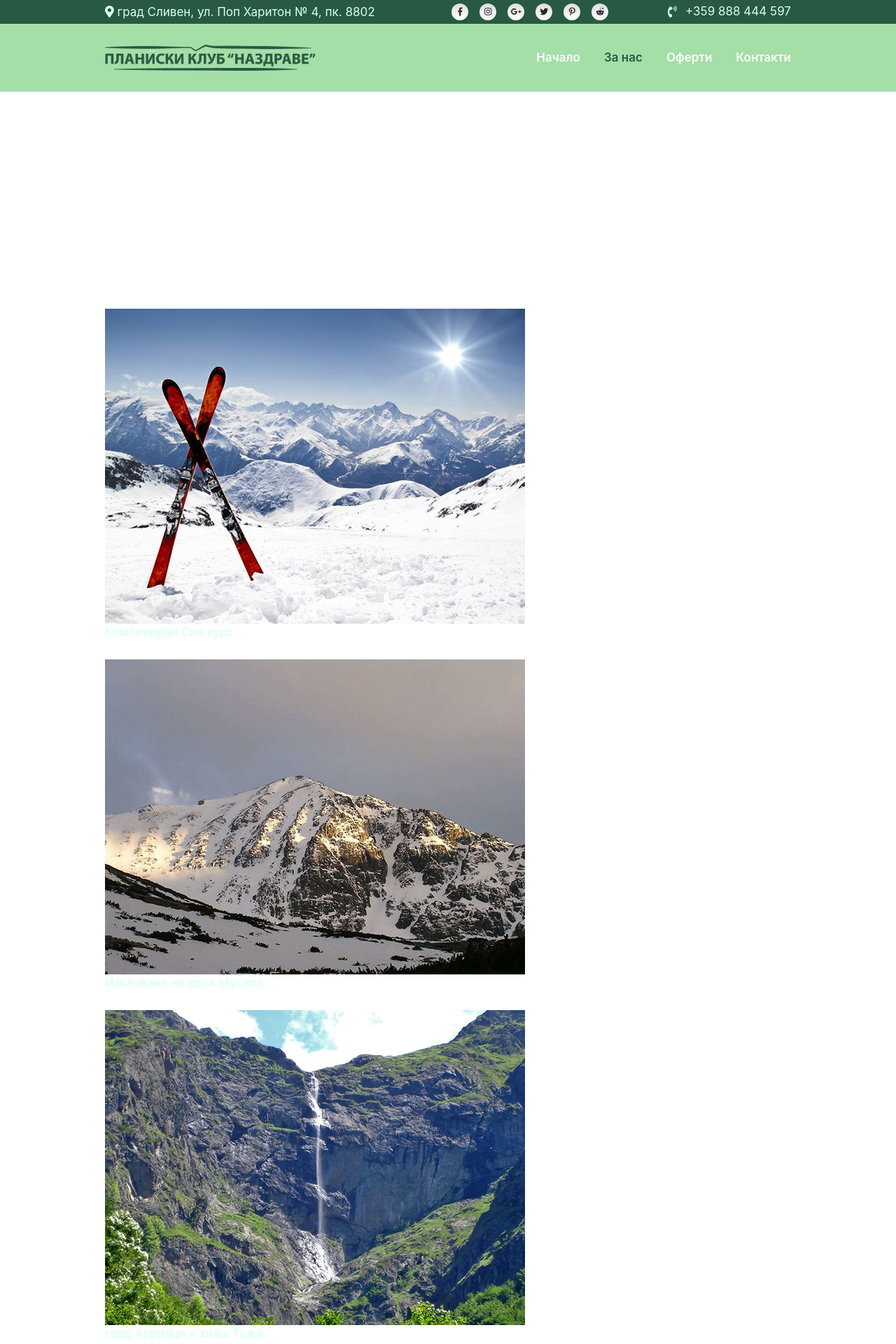
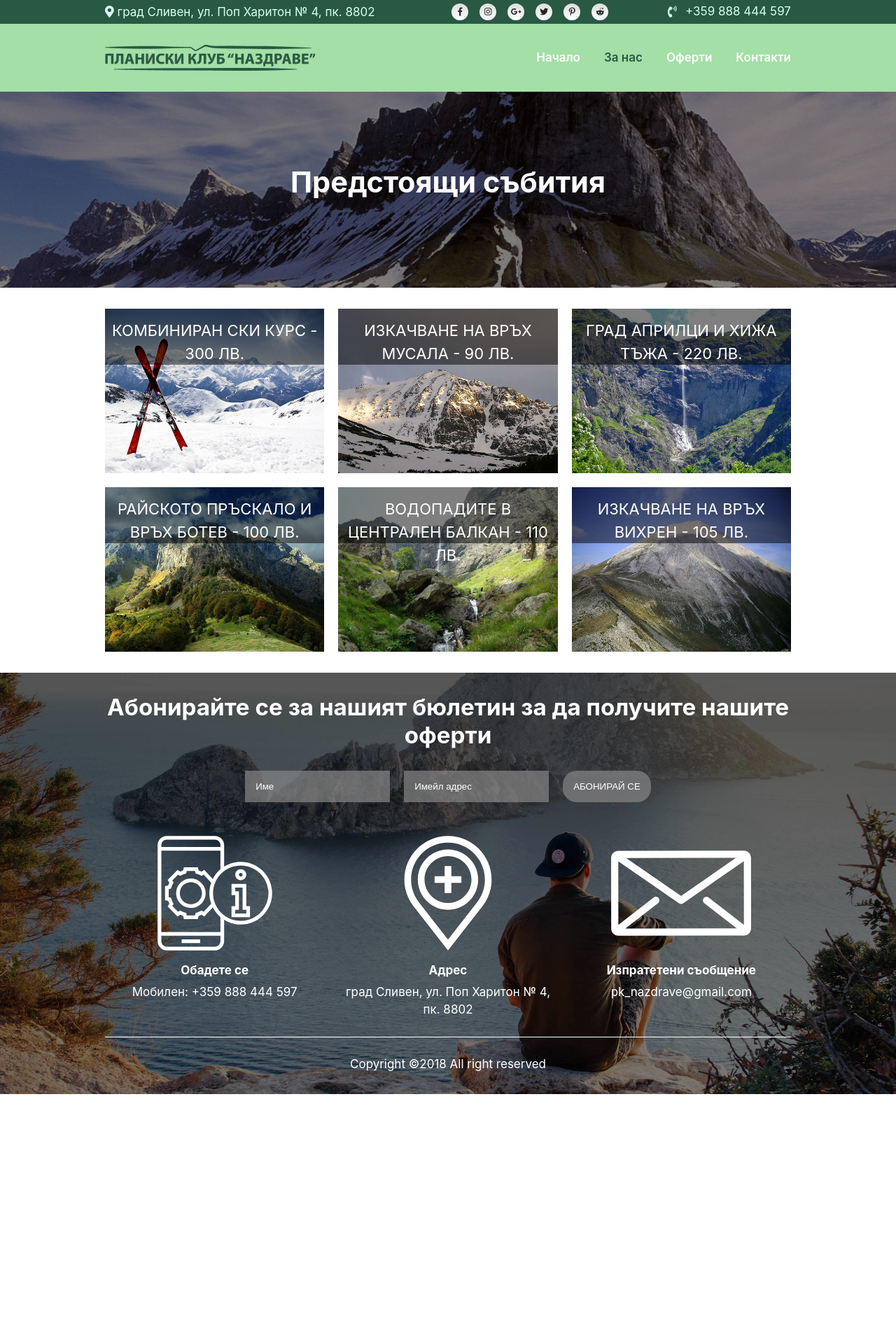
Before and after one commit to vasilivanov93/mountain-club-cheers, a Jekyll site: the page built from offers.html, in a window 1280 px wide. Shown: the top 1920 px of the page at 70% size. Built offline with Jekyll 4.4.1, drawn with Linux system fonts in a browser that asks for light colours; nearby versions of some CDN libraries; after the commit the page ends 1563 px from its top, so only the background shows below that; some of the changed text lies outside the part shown.

Commit message:
Styling offers page.

```diff
--- a/docs/feed.xml
+++ b/docs/feed.xml
@@ -1,4 +1,4 @@
-<?xml version="1.0" encoding="utf-8"?><feed xmlns="http://www.w3.org/2005/Atom" ><generator uri="https://jekyllrb.com/" version="3.8.5">Jekyll</generator><link href="/feed.xml" rel="self" type="application/atom+xml" /><link href="/" rel="alternate" type="text/html" /><updated>2018-12-14T11:10:08+02:00</updated><id>/feed.xml</id><title type="html">Mountain Club Cheers</title><entry><title type="html">Welcome to Jekyll!</title><link href="/2018/12/11/welcome-to-jekyll.html" rel="alternate" type="text/html" title="Welcome to Jekyll!" /><published>2018-12-11T15:36:38+02:00</published><updated>2018-12-11T15:36:38+02:00</updated><id>/2018/12/11/welcome-to-jekyll</id><content type="html" xml:base="/2018/12/11/welcome-to-jekyll.html">&lt;p&gt;You’ll find this post in your &lt;code class=&quot;highlighter-rouge&quot;&gt;_posts&lt;/code&gt; directory. Go ahead and edit it and re-build the site to see your changes. You can rebuild the site in many different ways, but the most common way is to run &lt;code class=&quot;highlighter-rouge&quot;&gt;jekyll serve&lt;/code&gt;, which launches a web server and auto-regenerates your site when a file is updated.&lt;/p&gt;
+<?xml version="1.0" encoding="utf-8"?><feed xmlns="http://www.w3.org/2005/Atom" ><generator uri="https://jekyllrb.com/" version="3.8.5">Jekyll</generator><link href="/feed.xml" rel="self" type="application/atom+xml" /><link href="/" rel="alternate" type="text/html" /><updated>2018-12-14T12:27:19+02:00</updated><id>/feed.xml</id><title type="html">Mountain Club Cheers</title><entry><title type="html">Welcome to Jekyll!</title><link href="/2018/12/11/welcome-to-jekyll.html" rel="alternate" type="text/html" title="Welcome to Jekyll!" /><published>2018-12-11T15:36:38+02:00</published><updated>2018-12-11T15:36:38+02:00</updated><id>/2018/12/11/welcome-to-jekyll</id><content type="html" xml:base="/2018/12/11/welcome-to-jekyll.html">&lt;p&gt;You’ll find this post in your &lt;code class=&quot;highlighter-rouge&quot;&gt;_posts&lt;/code&gt; directory. Go ahead and edit it and re-build the site to see your changes. You can rebuild the site in many different ways, but the most common way is to run &lt;code class=&quot;highlighter-rouge&quot;&gt;jekyll serve&lt;/code&gt;, which launches a web server and auto-regenerates your site when a file is updated.&lt;/p&gt;
 
 &lt;p&gt;To add new posts, simply add a file in the &lt;code class=&quot;highlighter-rouge&quot;&gt;_posts&lt;/code&gt; directory that follows the convention &lt;code class=&quot;highlighter-rouge&quot;&gt;YYYY-MM-DD-name-of-post.ext&lt;/code&gt; and includes the necessary front matter. Take a look at the source for this post to get an idea about how it works.&lt;/p&gt;
 
--- a/offers.html
+++ b/offers.html
@@ -17,7 +17,7 @@ permalink: /offers/
                     <a href="{{ site.baseurl }}/offer-1">
                         <img class="grid__image" src="../images/ski.jpg" alt="ski"><!-- /.grid__image -->
 
-                        <p>Комбиниран Ски курс</p>
+                        <p>Комбиниран Ски курс - 300 лв.</p>
                     </a>
                 </div><!-- /.offer -->
 
@@ -25,7 +25,7 @@ permalink: /offers/
                     <a href="{{ site.baseurl }}/offer-1">
                         <img class="grid__image" src="../images/musala-snow.jpg" alt="musala-snow"><!-- /.grid__image -->
 
-                        <p>Изкачване на връх Мусала</p>
+                        <p>Изкачване на връх Мусала - 90 лв.</p>
                     </a>
                 </div><!-- /.offer -->
 
@@ -33,7 +33,7 @@ permalink: /offers/
                     <a href="{{ site.baseurl }}/offer-1">
                         <img class="grid__image" src="../images/vidimsko-praskalo.jpg" alt="vidimsko-praskalo"><!-- /.grid__image -->
 
-                        <p>град Априлци и хижа Тъжа</p>
+                        <p>град Априлци и хижа Тъжа - 220 лв.</p>
                     </a>
                 </div><!-- /.offer -->
 
@@ -41,7 +41,7 @@ permalink: /offers/
                     <a href="{{ site.baseurl }}/offer-1">
                         <img class="grid__image" src="../images/botev.jpg" alt="botev"><!-- /.grid__image -->
 
-                        <p>Поход до Райското пръскало и връх Ботев</p>
+                        <p>Райското пръскало и връх Ботев - 100 лв.</p>
                     </a>
                 </div><!-- /.offer -->
 
@@ -49,7 +49,7 @@ permalink: /offers/
                     <a href="{{ site.baseurl }}/offer-1">
                         <img class="grid__image" src="../images/raisko-praskalo.jpg" alt="raisko-praskalo"><!-- /.grid__image -->
 
-                        <p>Водопадите в Централен Балкан</p>
+                        <p>Водопадите в Централен Балкан - 110 лв.</p>
                     </a>
                 </div><!-- /.offer -->
 
@@ -57,7 +57,7 @@ permalink: /offers/
                     <a href="{{ site.baseurl }}/offer-1">
                         <img class="grid__image" src="../images/vihren.jpg" alt="vihren"><!-- /.grid__image -->
 
-                        <p>Изкачване на връх Вихрен</p>
+                        <p>Изкачване на връх Вихрен - 105 лв.</p>
                     </a>
                 </div><!-- /.offer -->
             </div><!-- /.grid -->
--- a/scss/_intro.scss
+++ b/scss/_intro.scss
@@ -3,7 +3,6 @@
   height: 750px;
   background-repeat: no-repeat;
   background-position: center center;
-  -webkit-background-size: cover;
   background-size: cover;
   text-align: center;
   color: #fff;
@@ -34,6 +33,7 @@
 
 .intro--page {
   height: 280px;
+
   .intro__title {
     top: 50%;
     transform: translate(-50%, -50%);
@@ -47,3 +47,7 @@
 .intro--about   {
   background-image: linear-gradient(rgba(0,0,0,.5), rgba(0,0,0,.5)), url("../images/intro-about.jpg");
 }
+
+.intro--offers  {
+  background-image: linear-gradient(rgba(0,0,0,.5), rgba(0,0,0,.5)), url("../images/intro-offers.jpg");
+}
--- a/scss/style.scss
+++ b/scss/style.scss
@@ -18,5 +18,6 @@
 
 @import "section";
 @import "article";
+@import "grid";
 
 @import "footer";
```
Also changed, not shown: docs/offers/index.html (+6 -6 lines), scss/_grid.scss (added, +38 -0 lines), css/style.css, docs/css/style.css, docs/images/botev.jpg, docs/images/intro-offers.jpg (added), images/botev.jpg, images/intro-offers.jpg (added).
